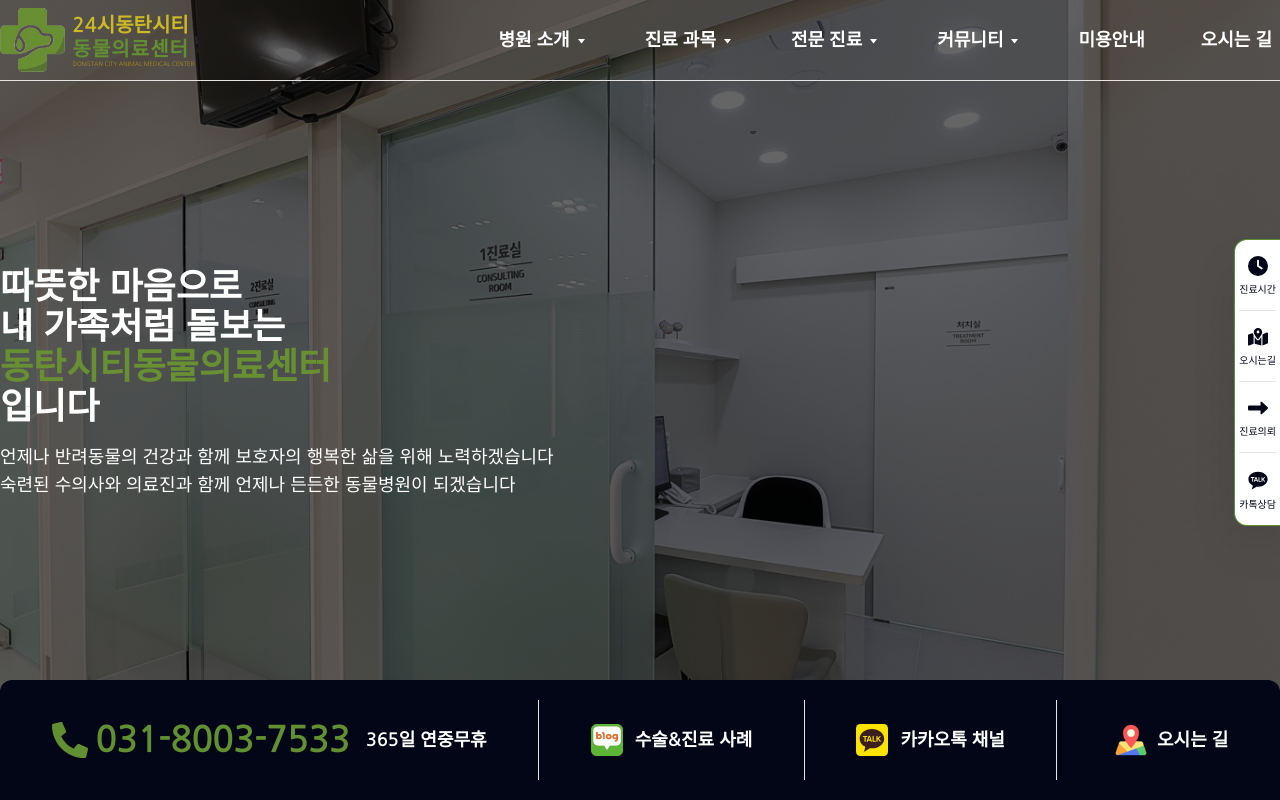
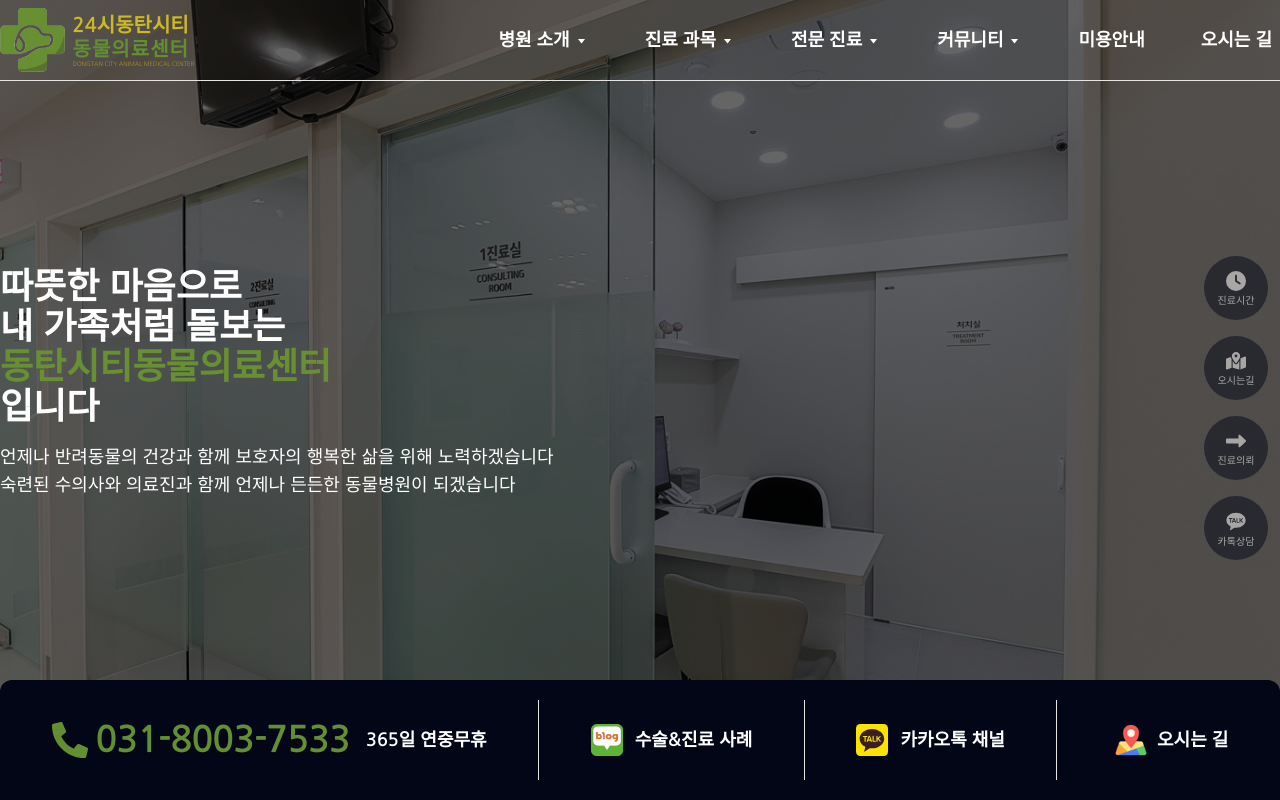
Before and after one commit to dongtan-amc/dtcamc, a Next.js app: page / in a window 1280 px wide. Shown: the top 800 px of the page. Built offline with nearby package versions, Linux system fonts and the light colour scheme.

Commit message:
feat : floating info 디자인 수정

```diff
--- /dev/null
+++ b/components/common/blur(x).tsx
@@ -0,0 +1,5 @@
+export default function Blur() {
+  return (
+    <div className="bg-primary absolute top-0 -left-40 blur-[400px] h-[20rem] w-[20rem] rounded-full"></div>
+  );
+}
--- a/components/common/floating-infos.tsx
+++ b/components/common/floating-infos.tsx
@@ -1,27 +1,25 @@
 import Link from "next/link";
-
 import { FLOATING_INFOS } from "@/constants/floating-infos";
-import { Separator } from "../ui/separator";
 
 export default function FloatingInfos() {
   return (
-    <div className="hidden lg:block fixed right-0 top-[30%] z-40 border-primary bg-white shadow-2xl ring-1 ring-primary px-1 rounded-tl-xl rounded-bl-xl">
+    <div className="hidden lg:block fixed right-3 top-[30%] z-40">
       <ul className="flex flex-col gap-4 py-4">
-        {FLOATING_INFOS.map((info, index) => (
+        {FLOATING_INFOS.map((info) => (
           <div key={info.label}>
             <li>
               <Link
                 href={info.href}
                 target={info.label === "카톡상담" ? "_blank" : "_parent"}
                 rel="noopener noreferrer"
+                className="bg-slate-950 rounded-full w-16 h-16 flex items-center justify-center opacity-50 hover:bg-olive-drab-800 hover:opacity-100 transition hover:ring ring-white"
               >
-                <div className="flex flex-col items-center gap-2 text-[10px] text-slate-950">
+                <div className="flex flex-col items-center gap-1 text-[10px] text-white">
                   <info.icon size={info.size} />
                   <p>{info.label}</p>
                 </div>
               </Link>
             </li>
-            {index !== 3 && <Separator className="mt-4" />}
           </div>
         ))}
       </ul>
--- a/components/sections/cases/casesSection.tsx
+++ b/components/sections/cases/casesSection.tsx
@@ -5,7 +5,7 @@ import { CASES } from "@/constants/cases";
 
 export default function CasesSection() {
   return (
-    <div className="py-10 lg:py-20">
+    <div className="py-10 lg:py-20 relative overflow-hidden">
       <SectionTitle link="/community/case" theme="light" title="진료케이스" />
 
       <Container>
--- a/components/sections/experties/experties-section.tsx
+++ b/components/sections/experties/experties-section.tsx
@@ -4,7 +4,7 @@ import ExpertiesAccordion from "./experties-accordion";
 
 export default function ExpertiesSection() {
   return (
-    <div className="py-10 lg:py-20">
+    <div className="py-10 lg:py-20 relative overflow-hidden">
       <SectionTitle link="/experty/operation" theme="light" title="전문진료" />
       <Container>
         <ExpertiesAccordion />
--- a/components/sections/facility/facility-section.tsx
+++ b/components/sections/facility/facility-section.tsx
@@ -1,9 +1,10 @@
 import SectionTitle from "@/components/common/section-title";
 import InfiniteCards from "./infinite-cards";
+import Blur from "@/components/common/blur";
 
 export default function FacilitySection() {
   return (
-    <div className="bg-slate-950 py-10 lg:py-20">
+    <div className="bg-slate-950 py-10 lg:py-20 relative">
       <SectionTitle link="/introduction/facility" theme="dark" title="시설" />
       <InfiniteCards />
     </div>
--- a/components/sections/landing/blur(x).tsx
+++ /dev/null
@@ -1,7 +0,0 @@
-import React from "react";
-
-export default function Blur() {
-  return (
-    <div className="bg-[#f7ba51] absolute top-0 z-10 -left-20 blur-[2000px] h-[20rem] w-[20rem] rounded-full"></div>
-  );
-}
--- a/constants/vets.ts
+++ b/constants/vets.ts
@@ -59,6 +59,7 @@ export const VETS = [
       " NAVER 강아지 질병백과 감수 : 강아지 고관절이형성증",
       " NAVER 고양이 질병백과 감수 : 고양이 만성 치은 구내염, 고양이 장염, 고양이 상상 임신",
       " SBS 세상에 이런일이 ‘누워서 먹는 신기한 강아지 모카’ 방송 출현",
+      "PennHIP 인증 수의사",
     ],
     education: [
       "2021 춘계 대한수의사회 학회 포스터 발표 : Postoperative Application of Fentanyl Transdermal Patch in Lynx with Tibial Fracture",
```
